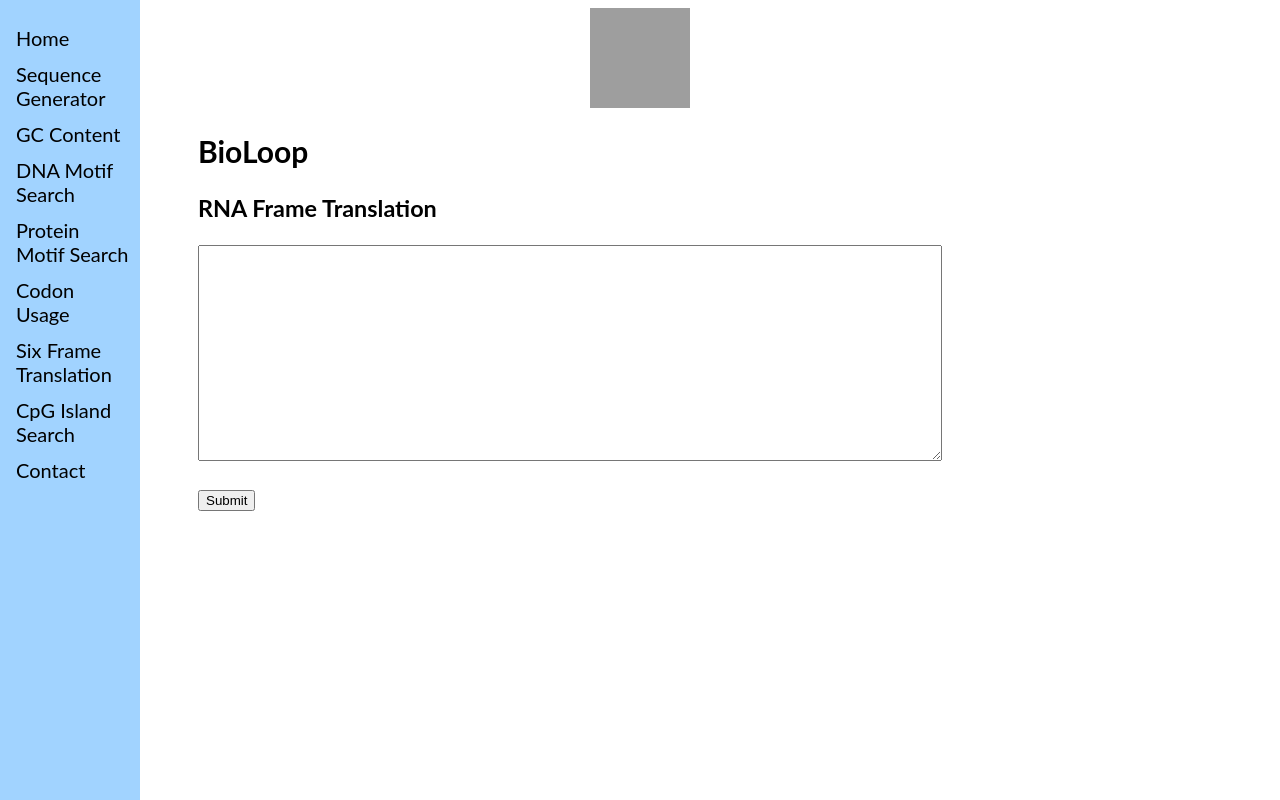
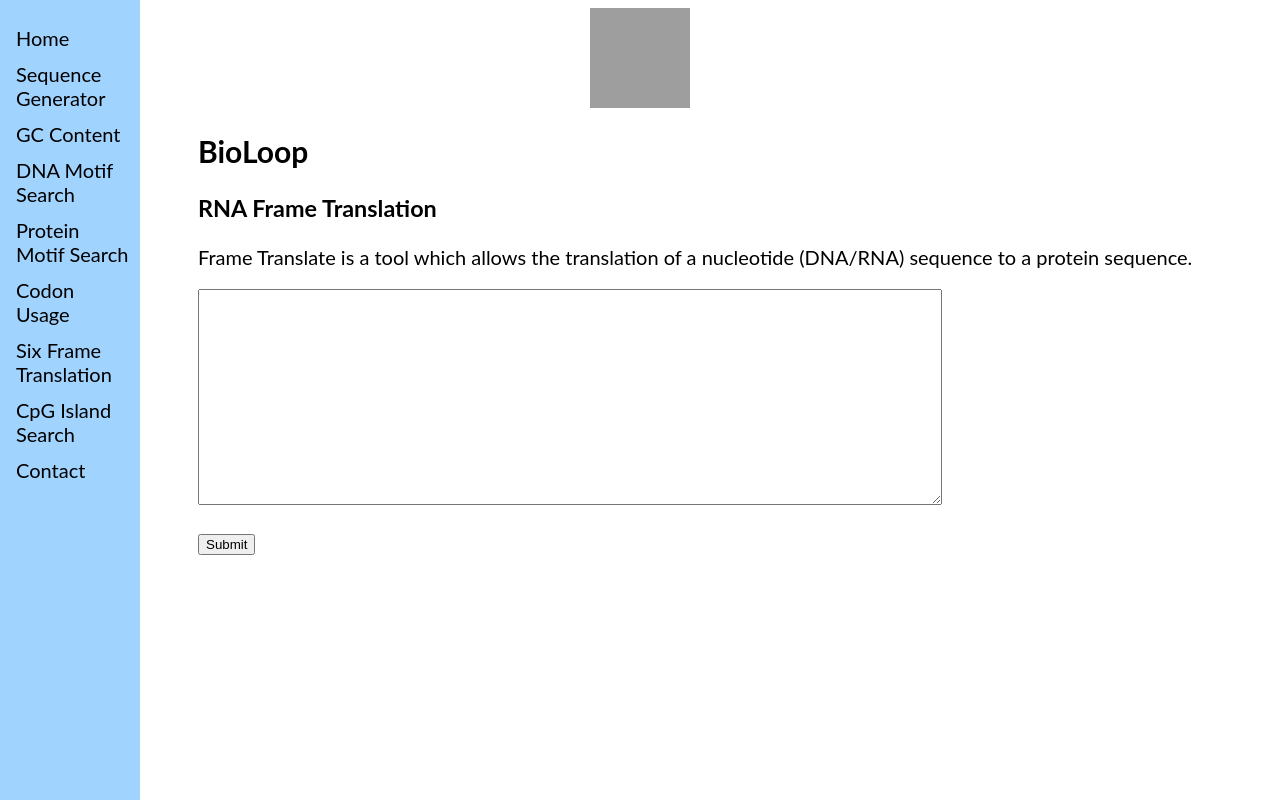
Before and after one commit to MatousE/spirala, a Flask app: page /FrameTranslation in a window 1280 px wide. Run offline with Flask 2, Linux system fonts and the light colour scheme; grey boxes are pictures that could not be loaded.

Commit message:
fix: FrameTranslation.html:6 Adding description to tool

```diff
--- a/templates/FrameTranslation.html
+++ b/templates/FrameTranslation.html
@@ -2,7 +2,8 @@
 
 {% block FrameTranslation %}
     <h3>RNA Frame Translation</h3>
-    <p></p>
+    <p>Frame Translate is a tool which allows the translation of a nucleotide (DNA/RNA) sequence to a protein sequence.
+    </p>
     <form method="POST">
         <textarea name="text" rows="14" cols="90" wrap="soft"></textarea>
         <p><input type="submit" value="Submit"></p>
```
